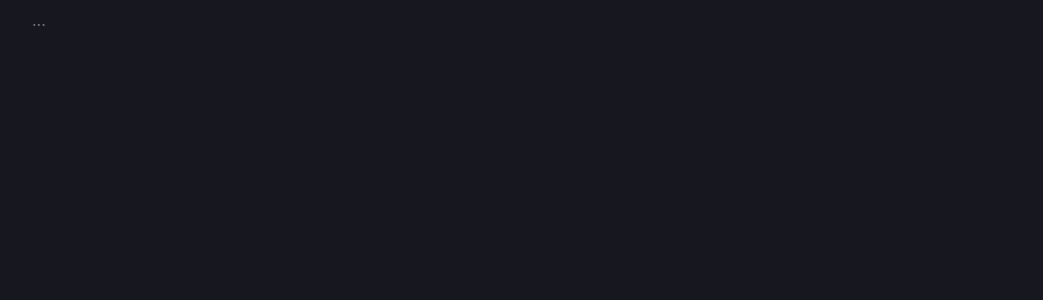
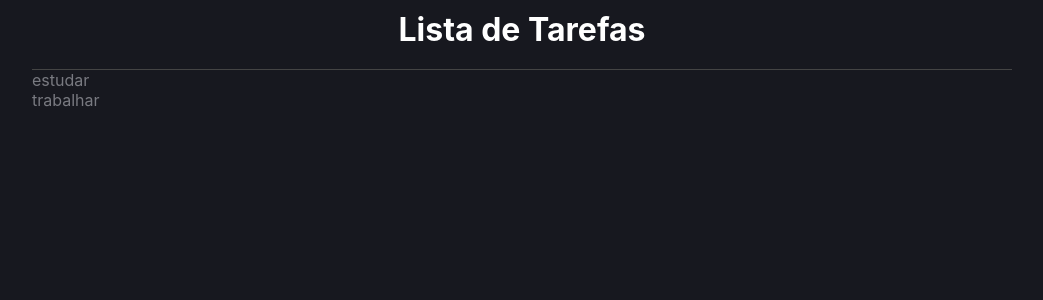
Before and after one commit to Eduardodiniz05/task-list, a React (Create React App) app: page / in a window 1280 px wide. Shown: the top 300 px of the page, without its empty margins (118-1161 px from the left). Built offline with nearby package versions, Linux system fonts and the light colour scheme.

Commit message:
adicionado o array pra armazenamento das listas

```diff
--- a/src/App.tsx
+++ b/src/App.tsx
@@ -1,10 +1,23 @@
-import * as C from './app.styles'
+import {useState} from 'react';
+import * as C from './app.styles';
+import {Item} from './types/Files';
 
 const App = () => {
+  const [list, setList] = useState<Item[]>([
+    {id: 1, name: 'estudar', done: false},
+    {id: 2, name: 'trabalhar', done: false},
+  ]);
     return (
       <C.Container>
         <C.Area>
-          ...
+          <C.Header>Lista de Tarefas</C.Header>
+
+            {/* area de novas tarefas */}
+
+            {list.map((item, index) => (
+              <div>{item.name}</div>
+            ))}
+
         </C.Area>
       </C.Container>
     );
--- a/src/app.styles.ts
+++ b/src/app.styles.ts
@@ -12,3 +12,12 @@ export const Area = styled.div `
     max-width: 980px;
     padding: 10px;
 `;
+
+export const Header = styled.h1 `
+    margin: 0;
+    padding: 0;
+    color: #fff;
+   text-align: center;
+   border-bottom: 1px solid  #444;
+   padding-bottom: 20px;
+`;
--- /dev/null
+++ b/src/types/Files.ts
@@ -0,0 +1,5 @@
+export type Item = {
+    id: number;
+    name: string;
+    done: boolean;
+};
```
